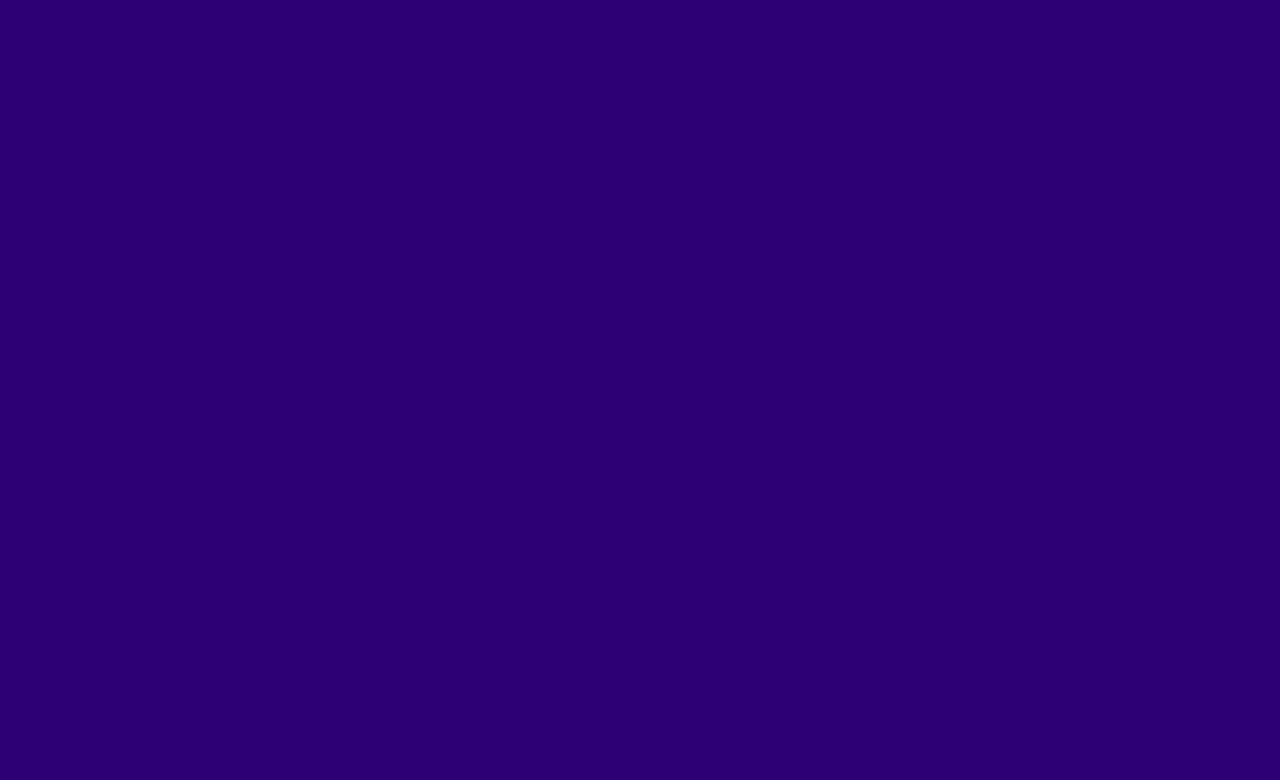
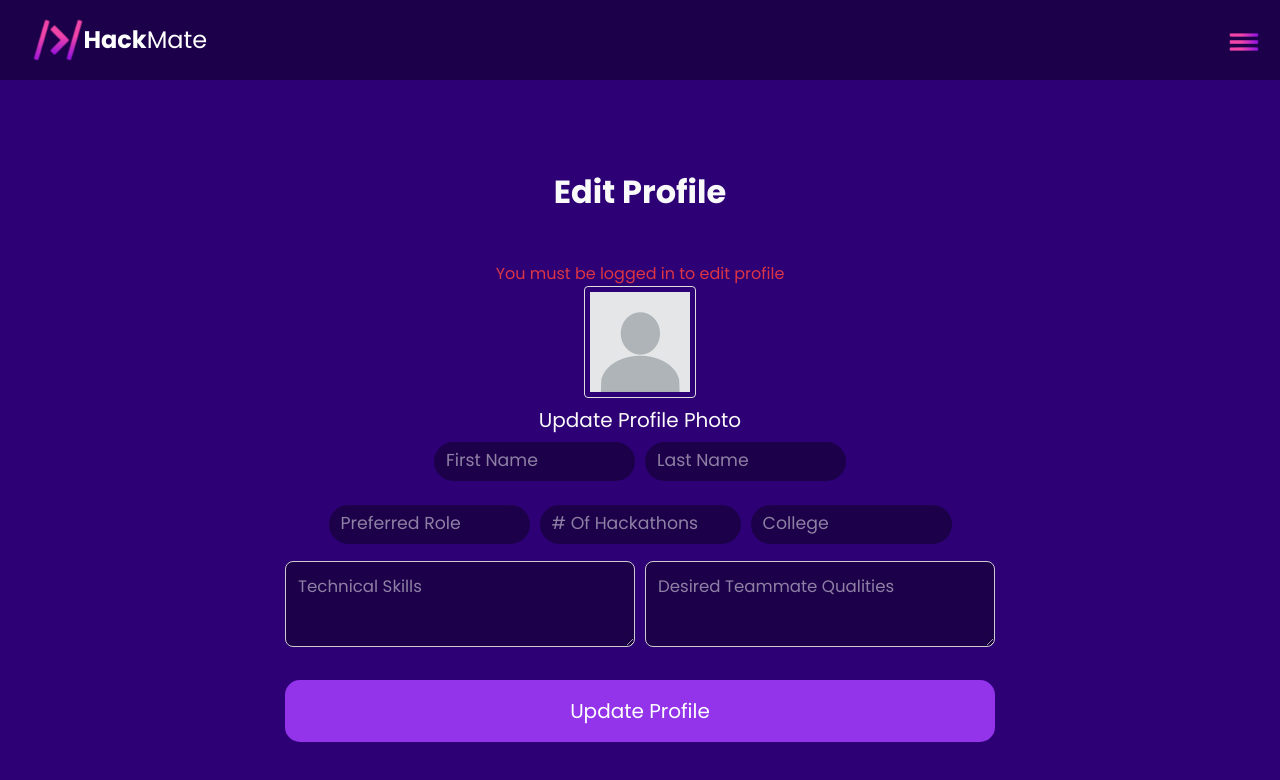
Before and after one commit to ihatepeanuts32/HackMate, a React (Vite) app in the folder frontend/: page /updateProfile in a window 1280 px wide. Before the commit this address had no page. Shown: the top 780 px of the page. Built offline with nearby package versions, Linux system fonts and the light colour scheme.

Commit message:
added update page as well as logo to home

```diff
--- a/frontend/src/App.jsx
+++ b/frontend/src/App.jsx
@@ -18,12 +18,12 @@ import Groups from './pages/Groups';
 import ExploreGroup from './pages/ExploreGroup';
 import CreateGroup from './pages/CreateGroup';
 import BlockedUsers from './pages/BlockedUsers';
+import UpdateProfile from './pages/UpdateProfile';
 
 function App() {
   return (
     <Router>
       <Routes>
-        {/* Add a root route that redirects to registration */}
         <Route path="/" element={<Navigate to="/register" />} />
 
         <Route element={<Layout />}>
@@ -44,6 +44,7 @@ function App() {
           <Route path="/createGroup" element={<CreateGroup />} />
           <Route path="/blockedUsers" element={<BlockedUsers />} />
           <Route path="/profile/:id" element={<ProfileView />} />
+          <Route path="/updateProfile" element={<UpdateProfile />} />
         </Route>
       </Routes>
     </Router>
--- a/frontend/src/components/Navbar.jsx
+++ b/frontend/src/components/Navbar.jsx
@@ -1,20 +1,10 @@
-// import '../styles/Navbar.css';
-
-// const Navbar = () => {
-//     return (
-//         <div>Navbar</div>
-//     )
-// }
-
-// export default Navbar;
-
-// Navbar.jsx
 import React, { useState, useEffect, useRef } from 'react';
 import { Link } from 'react-router-dom';
 import '../styles/Navbar.css';
 import hackmateLogo from "../assets/hackmateLogo.png";
 import hamburgerIcon from "../assets/hamburger.png";
 import clearIcon from "../assets/clear.png";
+import UpdateProfile from '../pages/UpdateProfile';
 
 const Navbar = () => {
   const [isMenuOpen, setIsMenuOpen] = useState(false);
@@ -51,8 +41,10 @@ const Navbar = () => {
       <nav className="navbar">
         <div className="nav-content">
           <div className="nav-left">
-            <img src={hackmateLogo} className="logo" alt="hackmate logo" />
-            <h1><strong>Hack</strong><span className="mate">Mate</span></h1>
+            <Link to="/home" className="logo-link">
+              <img src={hackmateLogo} className="logo" alt="hackmate logo" />
+              <h1><strong>Hack</strong><span className="mate">Mate</span></h1>
+            </Link>
           </div>
         </div>
       </nav>
@@ -78,7 +70,7 @@ const Navbar = () => {
             <span className="icon">🏠</span>
             home
           </Link>
-          <Link to="/editProfile" className="menu-item">
+          <Link to="/UpdateProfile" className="menu-item">
             <span className="icon">👤</span>
             profile
           </Link>
--- /dev/null
+++ b/frontend/src/pages/UpdateProfile.jsx
@@ -0,0 +1,236 @@
+import React, { useState, useEffect } from "react";
+import profileImage from "../assets/profile.png";
+import axios from "axios";
+
+//Naomi - updating the users profile
+const EditProfile = () => {
+    const [profilePhoto, setProfilePhoto] = useState(profileImage);
+    const [photoFile, setPhotoFile] = useState(null);
+    const [formData, setFormData] = useState({
+        firstName: "",
+        lastName: "",
+        preferredRole: "",
+        hackathonsAttended: "",
+        college: "",
+        technicalSkills: "",
+        desiredTeammateQualities: ""
+    });
+    const [loading, setLoading] = useState(false);
+    const [message, setMessage] = useState("");
+    const [fetchingProfile, setFetchingProfile] = useState(true);
+
+    useEffect(() => {
+        const fetchUserProfile = async () => {
+            try {
+                const token = localStorage.getItem("token");
+                if (!token) {
+                    setMessage("You must be logged in to edit profile");
+                    setFetchingProfile(false);
+                    return;
+                }
+
+                const response = await axios.get(
+                    'http://localhost:3000/api/auth/userProfile',
+                    {
+                        headers: {
+                            Authorization: `Bearer ${token}`
+                        }
+                    }
+                );
+
+                setFormData({
+                    firstName: response.data.firstName || "",
+                    lastName: response.data.lastName || "",
+                    preferredRole: response.data.preferredRole || "",
+                    hackathonsAttended: response.data.hackathonsAttended || "",
+                    college: response.data.college || "",
+                    technicalSkills: response.data.technicalSkills || "",
+                    desiredTeammateQualities: response.data.desiredTeammateQualities || ""
+                });
+
+                if (response.data.profilePhoto) {
+                    setProfilePhoto(response.data.profilePhoto);
+                }
+
+                setFetchingProfile(false);
+            } catch (error) {
+                console.error("Error fetching profile:", error);
+                setMessage(error.response?.data?.message || "Failed to fetch profile");
+                setFetchingProfile(false);
+            }
+        };
+
+        fetchUserProfile();
+    }, []);
+
+    const handleFileChange = (event) => {
+        const file = event.target.files[0];
+        if (file) {
+            setPhotoFile(file);
+            setProfilePhoto(URL.createObjectURL(file));
+        }
+    };
+
+    const handleInputChange = (e) => {
+        const { name, value } = e.target;
+        setFormData(prev => ({ ...prev, [name]: value }));
+    };
+
+    const handleSubmit = async (e) => {
+        e.preventDefault();
+        setLoading(true);
+        setMessage("");
+
+        try {
+            const token = localStorage.getItem("token");
+            if (!token) {
+                setMessage("You must be logged in to save profile");
+                setLoading(false);
+                return;
+            }
+
+            const updateData = {};
+            Object.keys(formData).forEach(key => {
+                if (formData[key] !== "") {
+                    updateData[key] = formData[key];
+                }
+            });
+
+            if (photoFile) {
+               //in case i want to add photos
+            }
+
+            const response = await axios.put(
+                'http://localhost:3000/api/auth/updateProfile',
+                updateData,
+                {
+                    headers: {
+                        Authorization: `Bearer ${token}`,
+                        "Content-Type": "application/json"
+                    }
+                }
+            );
+
+            setMessage("Profile updated successfully!");
+            window.location.href = "/home";
+        } catch (error) {
+            console.error("Error updating profile:", error);
+            setMessage(error.response?.data?.message || "Failed to update profile");
+        } finally {
+            setLoading(false);
+        }
+    };
+
+    if (fetchingProfile) {
+        return <div>Loading profile data...</div>;
+    }
+
+    return (
+        <div>
+            <h3>Edit Profile</h3>
+            {message && <div className={message.includes("success") ? "success-message" : "error-message"}>{message}</div>}
+
+            <div className="profile-photo-container">
+                <img src={profilePhoto} id="profile-photo" alt="Profile" />
+            </div>
+
+            <label htmlFor="input-file" className="file-upload-label">Update Profile Photo</label>
+            <input
+                type="file"
+                accept="image/jpg, image/jpeg, image/png"
+                id="input-file"
+                className="photo-selector"
+                onChange={handleFileChange}
+            />
+
+            <div>
+                <form onSubmit={handleSubmit}>
+                    <div className="split-row">
+                        <div>
+                            <input
+                                type="text"
+                                name="firstName"
+                                placeholder="First Name"
+                                value={formData.firstName}
+                                onChange={handleInputChange}
+                            />
+                        </div>
+                        <div>
+                            <input
+                                type="text"
+                                name="lastName"
+                                placeholder="Last Name"
+                                value={formData.lastName}
+                                onChange={handleInputChange}
+                            />
+                        </div>
+                    </div>
+
+                    <div className="split-row">
+                        <div>
+                            <input
+                                type="text"
+                                name="preferredRole"
+                                placeholder="Preferred Role"
+                                value={formData.preferredRole}
+                                onChange={handleInputChange}
+                            />
+                        </div>
+                        <div>
+                            <input
+                                type="number"
+                                name="hackathonsAttended"
+                                placeholder="# Of Hackathons"
+                                value={formData.hackathonsAttended}
+                                onChange={handleInputChange}
+                                min="0"
+                            />
+                        </div>
+                        <div>
+                            <input
+                                type="text"
+                                name="college"
+                                placeholder="College"
+                                value={formData.college}
+                                onChange={handleInputChange}
+                            />
+                        </div>
+                    </div>
+
+                    <div className="split-row">
+                        <div>
+                            <textarea
+                                name="technicalSkills"
+                                placeholder="Technical Skills"
+                                rows={5}
+                                className="profile-textarea"
+                                value={formData.technicalSkills}
+                                onChange={handleInputChange}
+                            />
+                        </div>
+                        <div>
+                            <textarea
+                                name="desiredTeammateQualities"
+                                placeholder="Desired Teammate Qualities"
+                                rows={5}
+                                className="profile-textarea"
+                                value={formData.desiredTeammateQualities}
+                                onChange={handleInputChange}
+                            />
+                        </div>
+                    </div>
+
+                    <button
+                        type="submit"
+                        className="submit-button"
+                        disabled={loading}
+                    >
+                        {loading ? "Updating..." : "Update Profile"}
+                    </button>
+                </form>
+            </div>
+        </div>
+    );
+};
+
+export default EditProfile;
--- a/frontend/src/styles/Navbar.css
+++ b/frontend/src/styles/Navbar.css
@@ -171,3 +171,10 @@
 .nav-left h1 .mate {
   font-weight: 400;
 }
+.logo-link {
+    display: flex;
+    align-items: center;
+    text-decoration: none;
+    color: inherit;
+    cursor: pointer;
+  }
```
Also changed, not shown: 1 other file (tests, documents, lock files or other folders).
